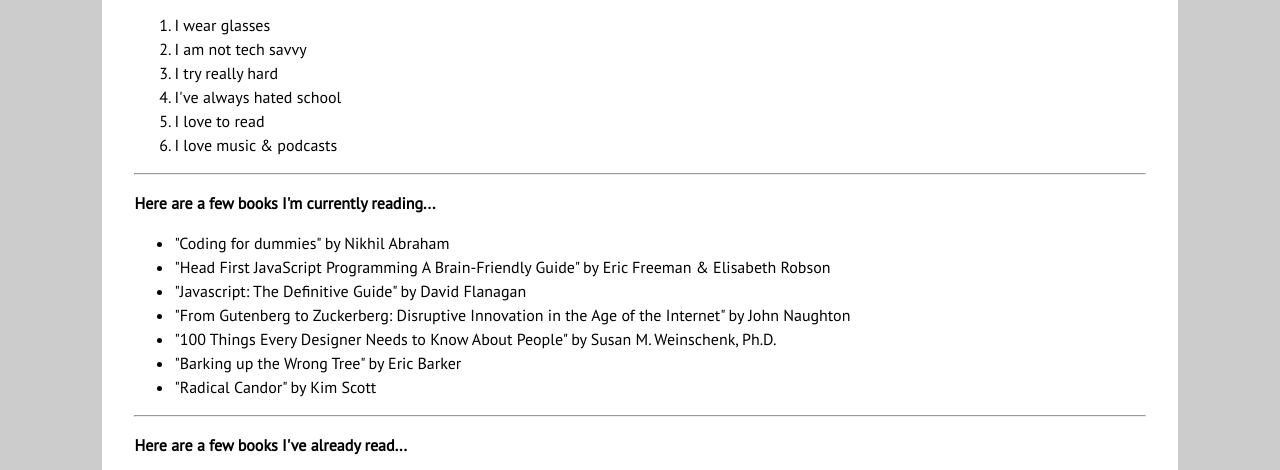
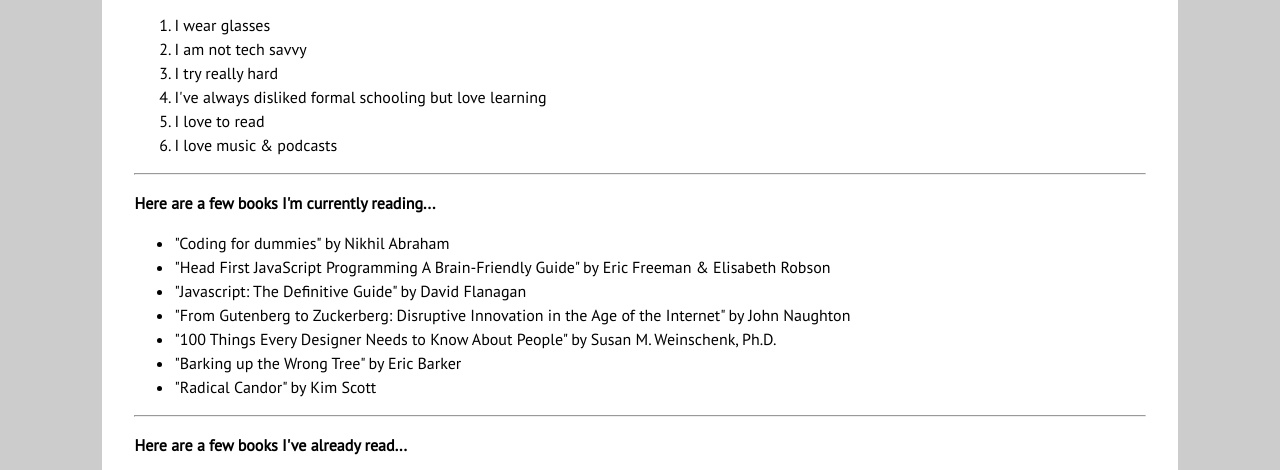
Before and after one commit to kriskcandy/deliverable_one, a plain HTML site: page HTML_CSS_Assignment/about.html in a window 1280 px wide. Shown: the part 277-747 px from the top of the page. Drawn offline with nearby package versions, Linux system fonts and the light colour scheme.

Commit message:
Update about.html

```diff
--- a/HTML_CSS_Assignment/about.html
+++ b/HTML_CSS_Assignment/about.html
@@ -32,7 +32,7 @@
     <li>I wear glasses</li>
     <li>I am not tech savvy</li>
     <li>I try really hard</li>
-    <li>I've always hated school</li>
+    <li>I've always disliked formal schooling but love learning</li>
     <li>I love to read</li>
     <li>I love music & podcasts</li>
   </ol>
```
